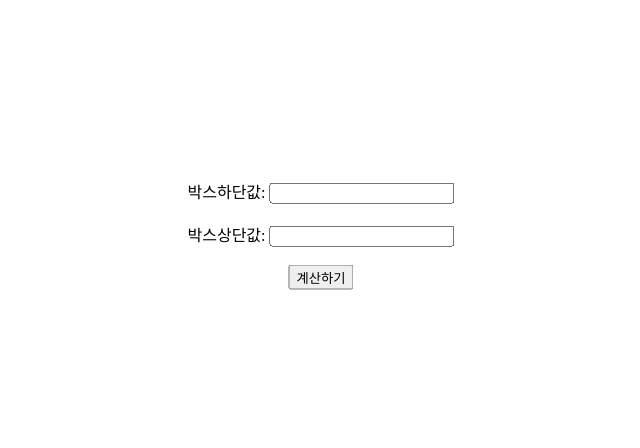
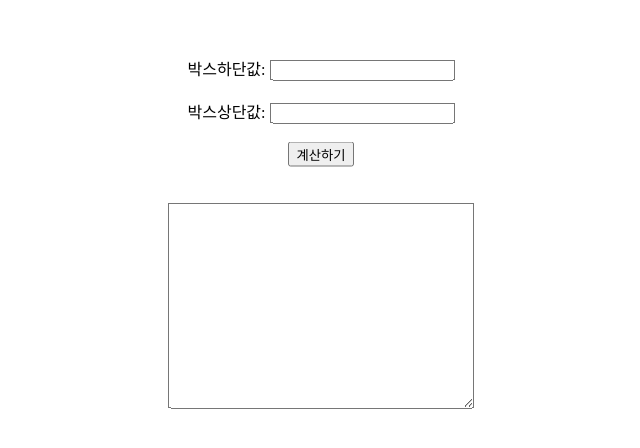
Before and after one commit to inhopark/enostock, a plain HTML site: page index.html in a window 1280 px wide. Shown: the part 166-614 px from the top of the page, without its empty margins (319-959 px from the left). Drawn offline with Linux system fonts and the light colour scheme.

Commit message:
출력창구현

```diff
--- a/index.html
+++ b/index.html
@@ -28,14 +28,14 @@
 				goalper = Math.ceil(goalper*100) / 100;
 				gabper = Math.ceil(gabper*100) / 100;
 
-                alert(  "1차매수    : " + v2 + "\n"
+				document.getElementById("resulttext").value =    "1차매수    : " + v2 + "\n"
 							  + "2차매수    : " + center_1 + "\n"
 							  + "3차매수    : " + center + "\n"
 							  + "4차매수    : " + center_2 + "\n"
 							  + "5차매수    : " + v1 + "\n"
 							  + "목표가     : " + goalprice + "\n"
 							  + "목표수익률  : " + goalper + "%" + "\n"
-					  + "한칸수익률  : " + gabper + "%");
+							  + "한칸수익률  : " + gabper + "%";
             }
         </script>
         <!-- 추가된 부분 끝 -->
@@ -47,6 +47,10 @@
 		  transform: translate(-50%, -50%); text-align: center;
 		  background: white;
 		}
+		textarea {
+			width: 300px;
+			height: 200px;
+		  }
 		</style>
 
 	<body>
@@ -55,7 +59,8 @@
 			<input type="text" id="v1"><br><br>
 			박스상단값:
 			<input type="text" id="v2"><br><br>
-			<input type="button" value="계산하기" onclick="cal()">
+			<input type="button" value="계산하기" onclick="cal()"><br><br><br>
+			<textarea id="resulttext">  </textarea>
 		</div>
     </body>
 </html>
```
Lines whose indentation alone changed are shown as unchanged.
